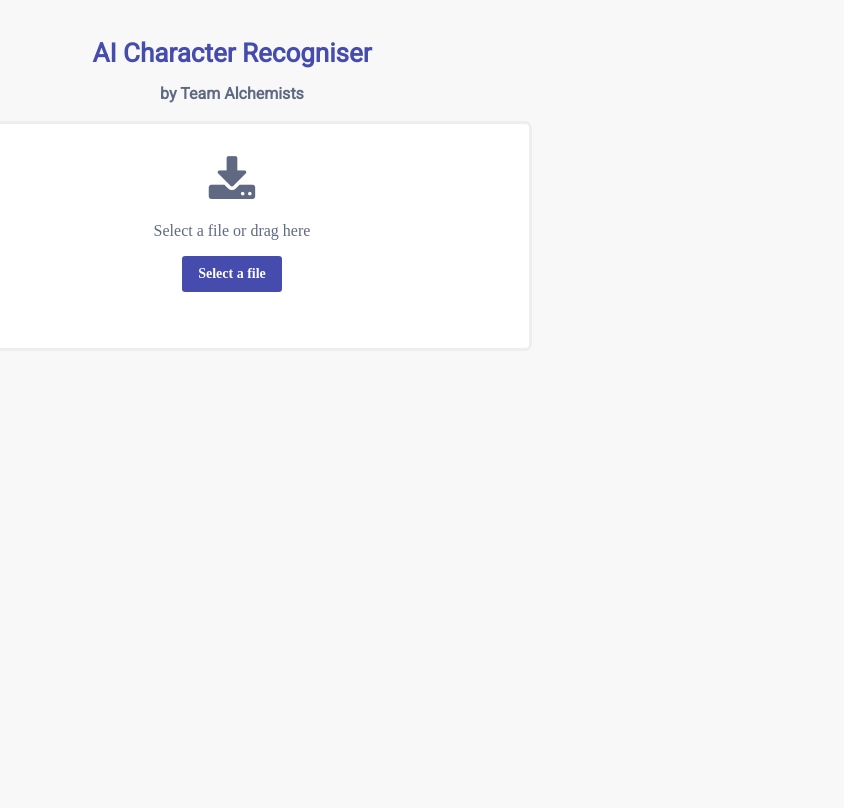
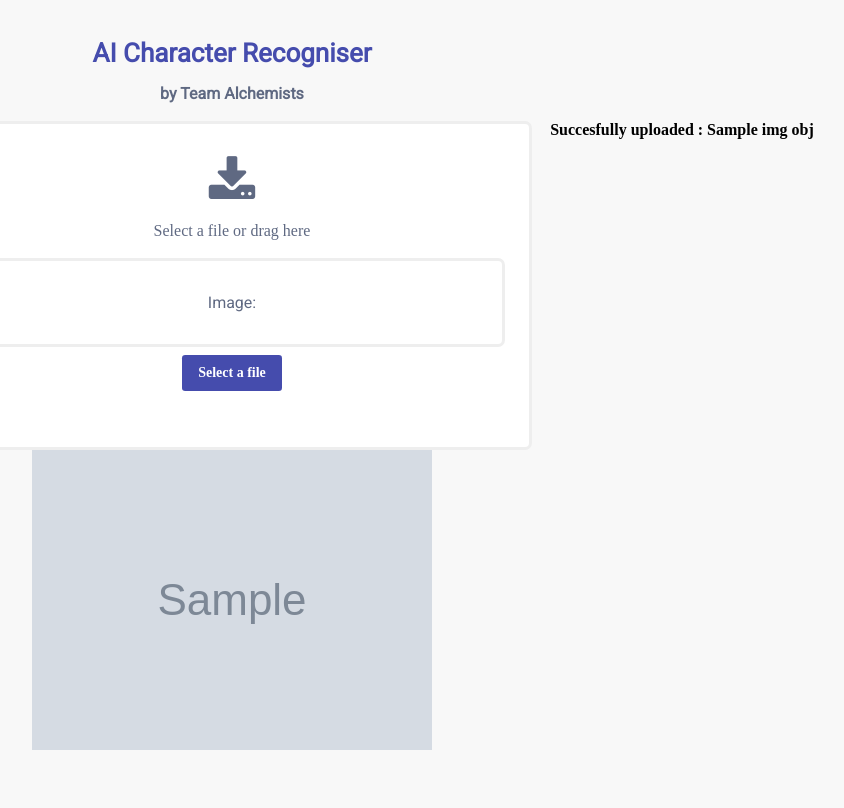
Before and after one commit to ankitoscar/hindi-characters, a Django app: template app/templates/uploader/main.html in a window 1280 px wide. Shown: the whole page, without its empty margins (408-1252 px from the left). Run offline with Django 3.2, Linux system fonts and the light colour scheme; tables that the repository leaves empty hold one stand-in row (values such as "Sample post"); the template is opened without the code that fills it: values that come from a table or form of the project are taken from there, most other values are stand-ins (such as "Sample title", 1, 10 or a date in 2020); grey boxes marked "Sample" are stand-in pictures; some libraries are stand-ins or nearby versions.

Commit message:
Added photo upload form

```diff
--- a/app/templates/uploader/main.html
+++ b/app/templates/uploader/main.html
@@ -10,7 +10,7 @@
 <p class="lead"><b>by Team Alchemists</b></p>
 
 <!-- Upload  -->
-<form id="file-upload-form" class="uploader">
+<form id="file-upload-form" class="uploader" method="POST" enctype="multipart/form-data">
   <input id="file-upload" type="file" name="fileUpload" accept="image/*" />
 
   <label for="file-upload" id="file-drag">
@@ -19,6 +19,8 @@
       <i class="fa fa-download" aria-hidden="true"></i>
       <div>Select a file or drag here</div>
       <div id="notimage" class="hidden">Please select an image</div>
+      {% csrf_token %}
+      {{ form.as_p }}
       <span id="file-upload-btn" class="btn btn-primary">Select a file</span>
     </div>
     <div id="response" class="hidden">
@@ -30,4 +32,9 @@
   </label>
 </form>
 
+{% if img_obj %}
+  <h3>Succesfully uploaded : {{img_obj.title}}</h3>
+  <img src="{{ img_obj.image.url}}" alt="connect" style="max-height:300px">
+{% endif %}
+
 </html>
--- /dev/null
+++ b/app/uploader/forms.py
@@ -0,0 +1,7 @@
+from django import forms
+from .models import Image
+
+class ImageForm(forms.ModelForm):
+    class Meta:
+        model = Image
+        fields = ('image',)
```
